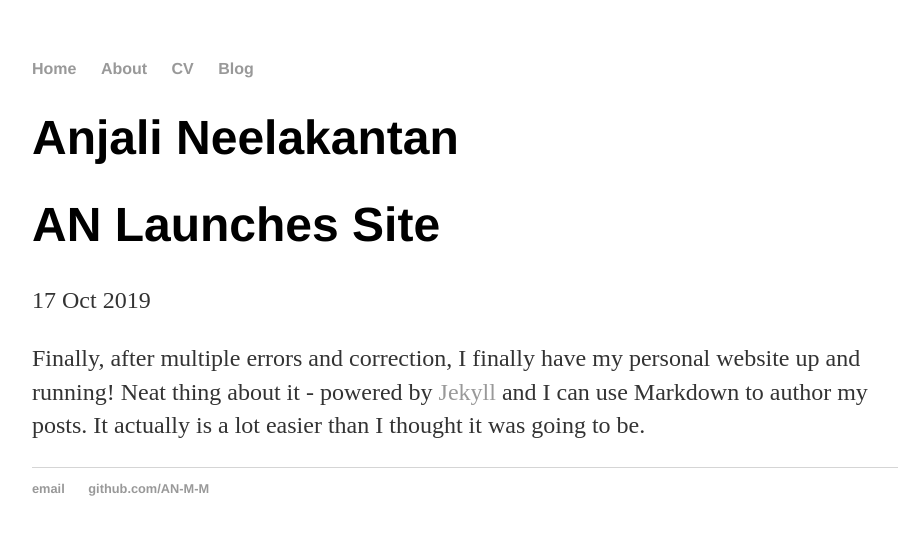
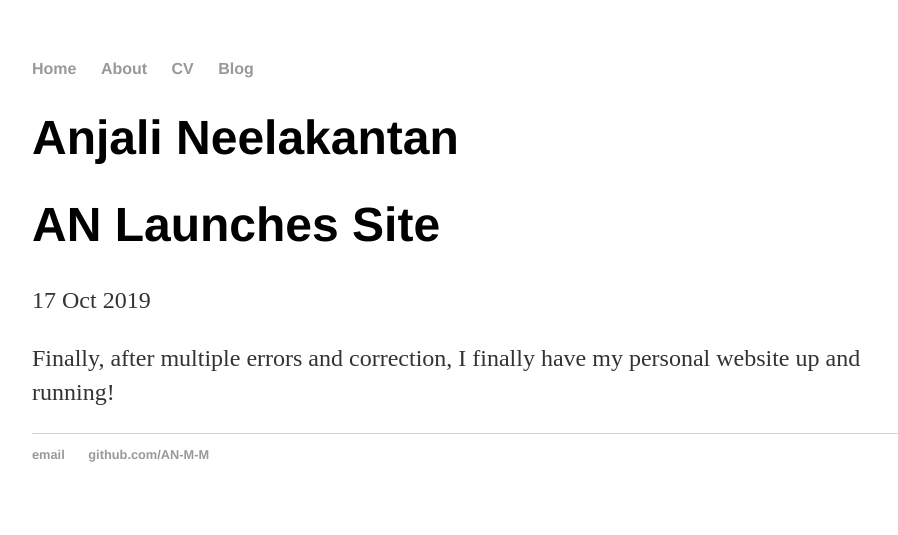
Before and after one commit to AN-M-M/AN-M-M.github.io, a Jekyll site: the page built from _posts/2019-10-17-AN-launches-site.md, in a window 1280 px wide. Shown: the top 535 px of the page, without its empty margins (160-1058 px from the left). Built offline with Jekyll 4.4.1, drawn with Linux system fonts in a browser that asks for light colours.

Commit message:
Update 2019-10-17-AN-launches-site.md

```diff
--- a/_posts/2019-10-17-AN-launches-site.md
+++ b/_posts/2019-10-17-AN-launches-site.md
@@ -4,4 +4,4 @@ title: "AN Launches Site"
 date: 2019-10-17
 ---
 
-Finally, after multiple errors and correction, I finally have my personal website up and running! Neat thing about it - powered by [Jekyll](http://jekyllrb.com) and I can use Markdown to author my posts. It actually is a lot easier than I thought it was going to be.
+Finally, after multiple errors and correction, I finally have my personal website up and running!
```
